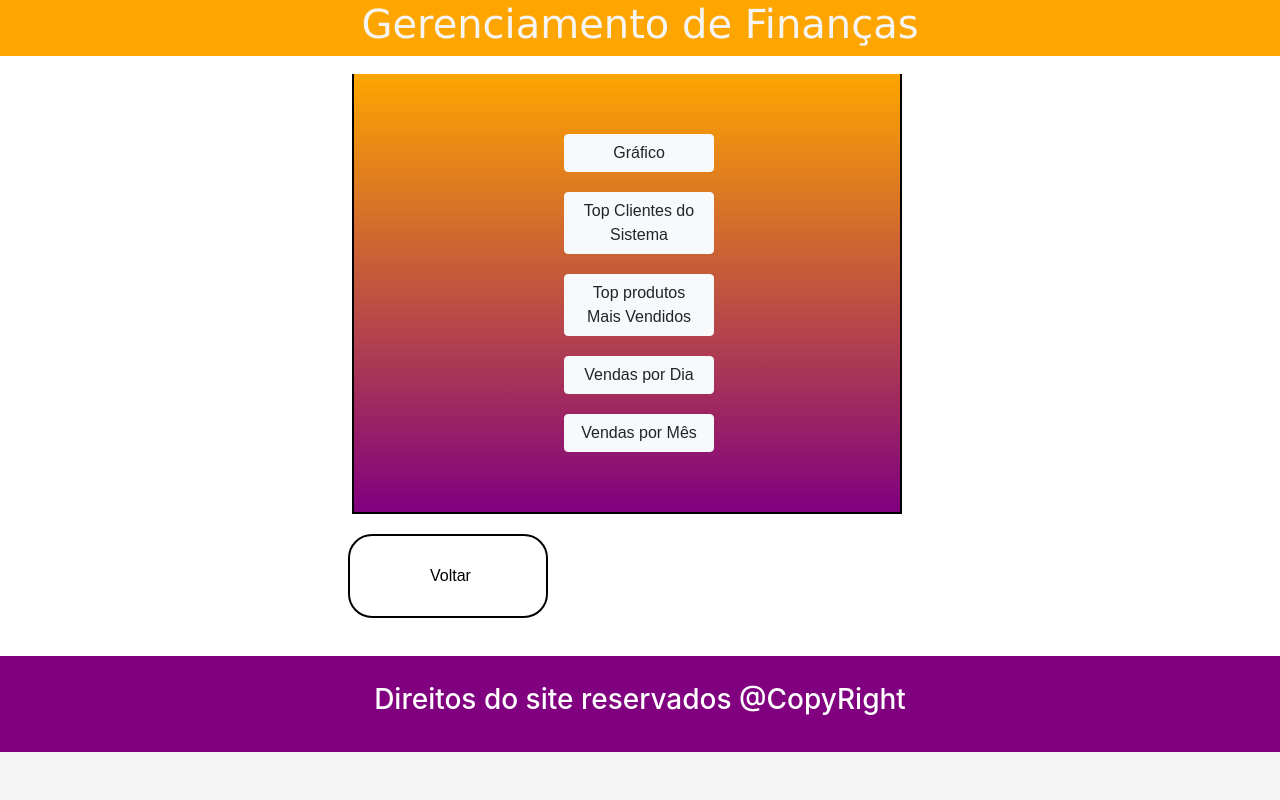
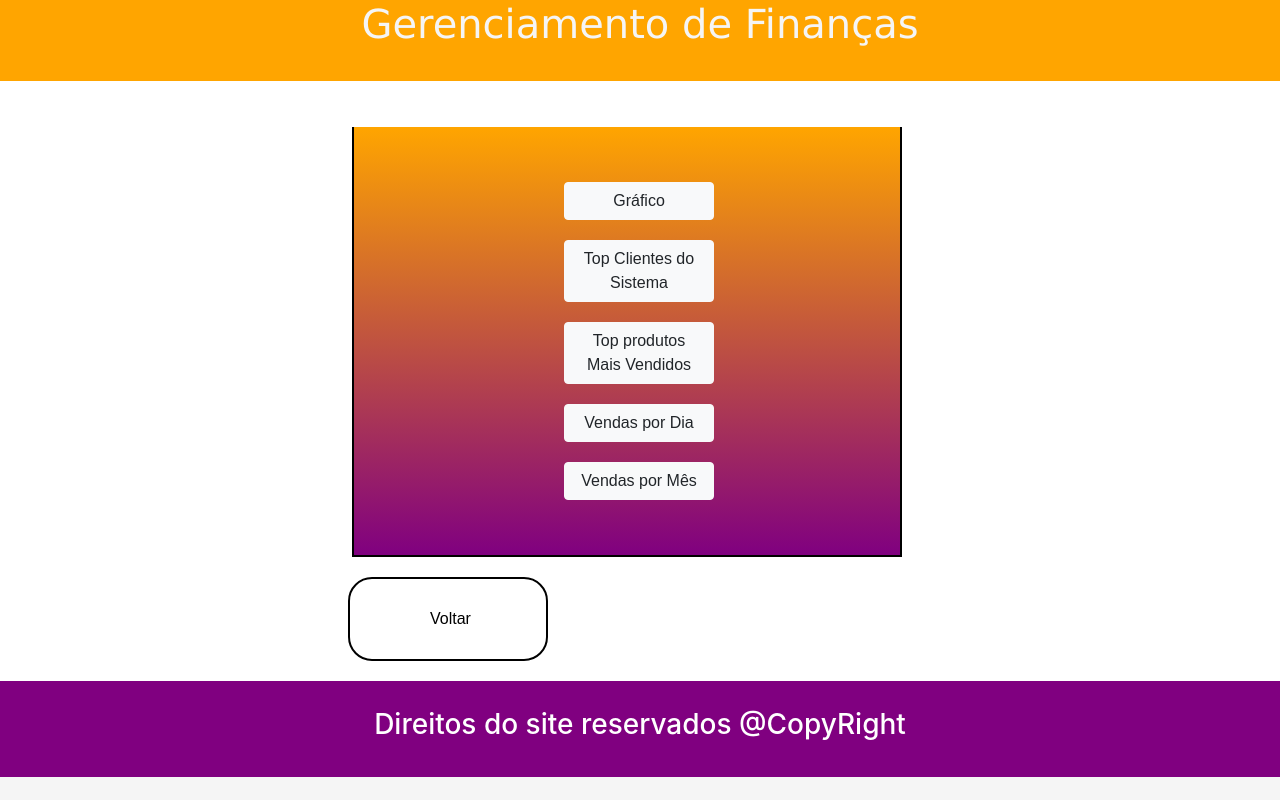
Before and after one commit to Brun0913/Sistema--PrateleiraVirtualLeitura_TCC, a React (Create React App) app in the folder frontend/bookmanager/: page /gerenciarfinancas in a window 1280 px wide. Built offline with nearby package versions, Linux system fonts and the light colour scheme.

Commit message:
Subindo Finanças

```diff
--- a/frontend/bookmanager/src/Pages/menugerente/GerenciarFinancas/gerenfinancas.css
+++ b/frontend/bookmanager/src/Pages/menugerente/GerenciarFinancas/gerenfinancas.css
@@ -13,7 +13,7 @@
     justify-content: center;
     display: flex;
     font-family: sans-serif;
-    margin-top: 0%;
+    margin-top: 9%;
     margin-left: 70%;
     background-image: linear-gradient(orange,purple);
     border-right: 2px solid black;
@@ -27,7 +27,7 @@
     text-align: center;
     flex-direction: column;
     display: flex;
-    margin-bottom: 0px;
+    margin-bottom: 25px;
     font-family: 'Lucida Sans', 'Lucida Sans Regular', 'Lucida Grande', 'Lucida Sans Unicode', Geneva, Verdana, sans-serif;
 }
 
```
